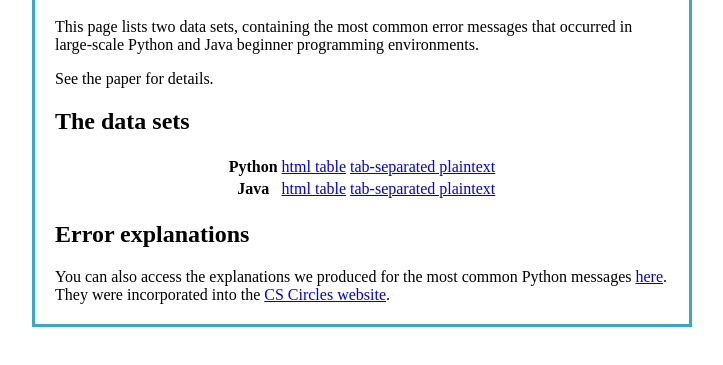
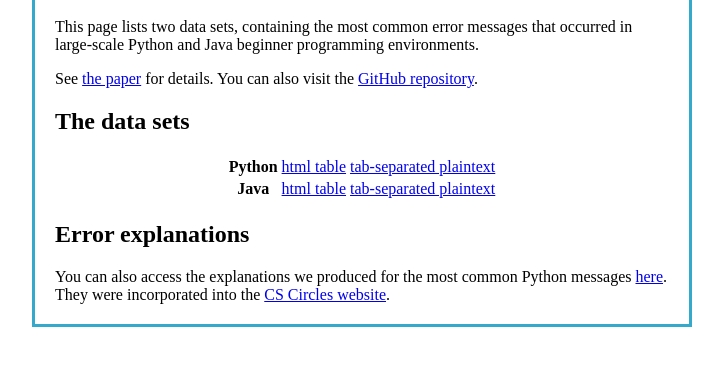
Before and after one commit to daveagp/errors, a plain HTML site: page index.html in a window 1280 px wide. Shown: the part 113-478 px from the top of the page, without its empty margins (278-1001 px from the left). Drawn offline with Linux system fonts and the light colour scheme.

Commit message:
add link to paper

```diff
--- a/index.html
+++ b/index.html
@@ -9,7 +9,9 @@ that occurred in large-scale Python and Java beginner programming
 environments.
 
 <p>
-See the paper for details.
+See <a href="http://ints.io/daveagp/research/2015/error-frequency.pdf">the
+paper</a> for details. You can also visit the
+<a href="https://github.com/daveagp/errors">GitHub repository</a>.
 
 <h2>
 The data sets
```
